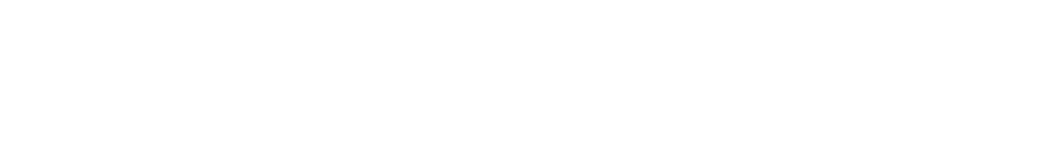
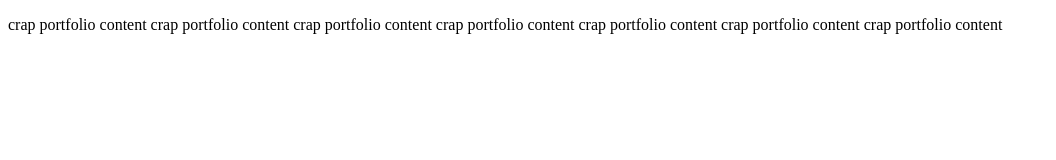
Before and after one commit to khaled-elakkad-dev/crap-portfolio, a plain HTML site: page index.html in a window 1280 px wide. Shown: the whole page, without its empty margins (0-1056 px from the left). Drawn offline with Linux system fonts and the light colour scheme.

Commit message:
added index html

```diff
--- a/index.html
+++ b/index.html
@@ -3,6 +3,11 @@
   <head>
     <meta charset="UTF-8" />
     <title>crap portofolio</title>
+    <p>
+      crap portfolio content crap portfolio content crap portfolio content crap
+      portfolio content crap portfolio content crap portfolio content crap
+      portfolio content
+    </p>
   </head>
   <body></body>
 </html>
```
